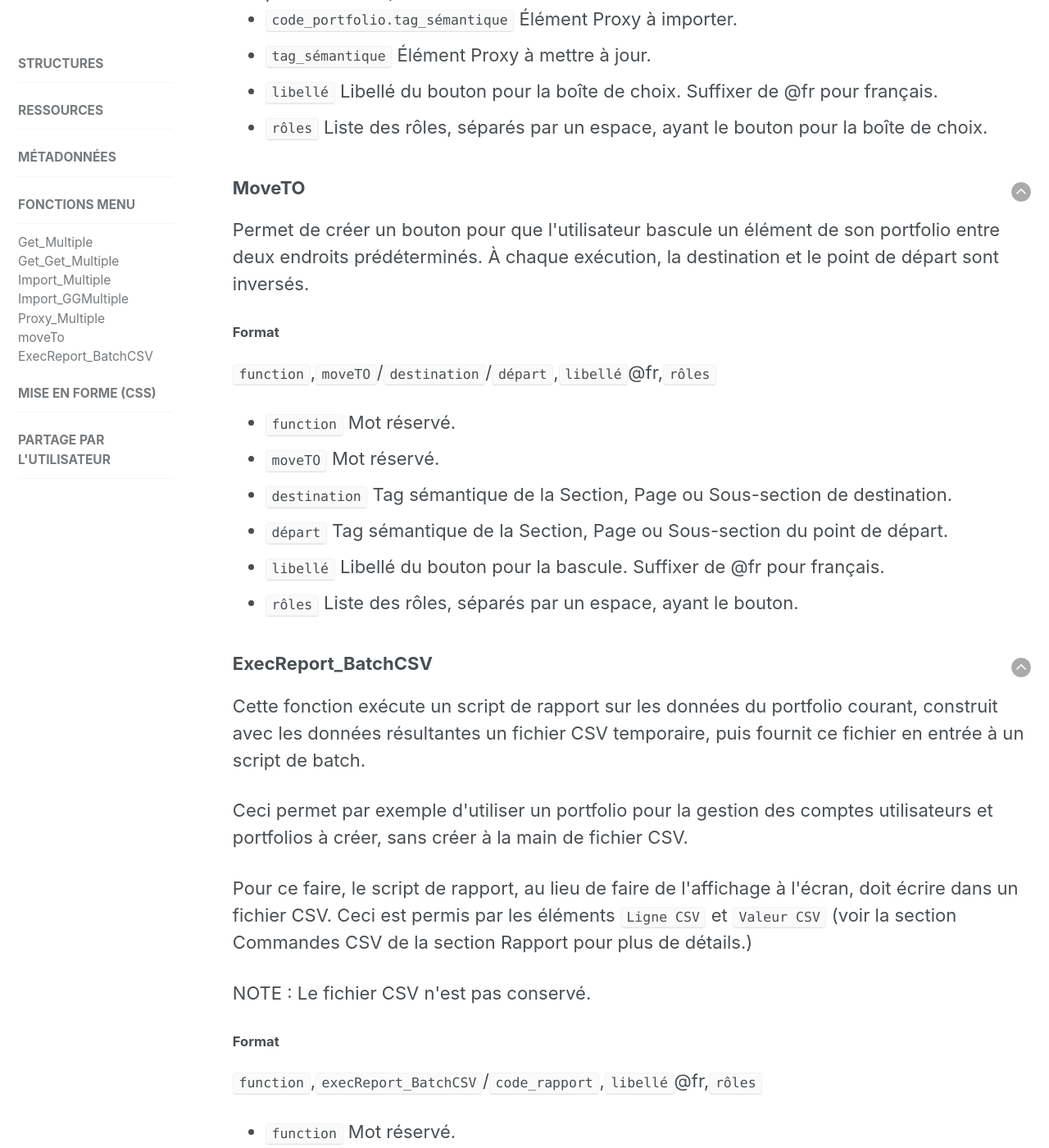
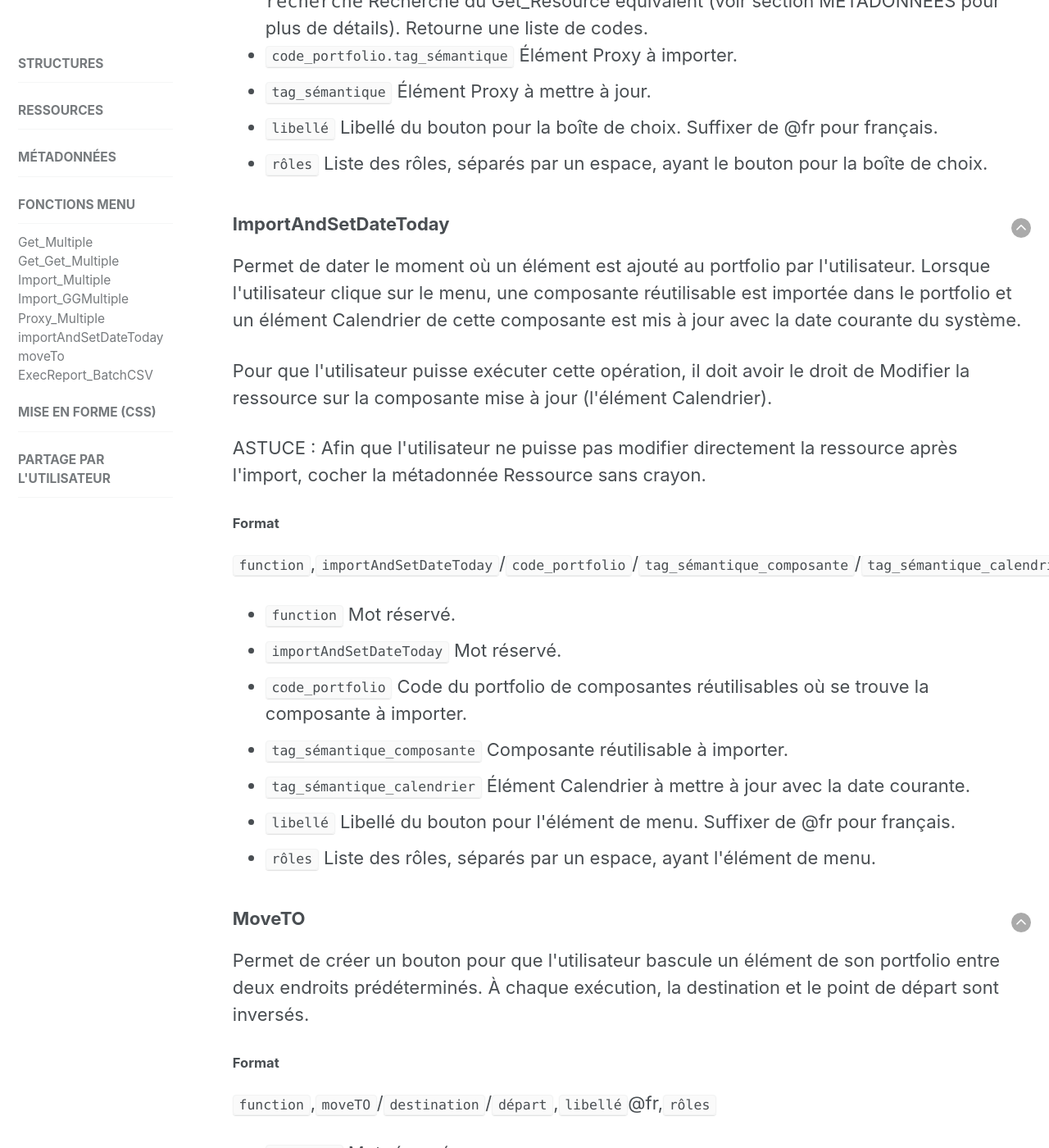
Before and after one commit to karutaproject/karuta-frontend-documentation, a Jekyll site: the page built from _pages/functions_fr.html, in a window 1280 px wide and 1400 px high, scrolled down 5665 px. Shown: the whole window at 82% size. Built offline with Jekyll 4.4.1, drawn with Linux system fonts in a browser that asks for light colours; some of the changed text lies outside the part shown.

Commit message:
ajout importAndSetToday

```diff
--- a/_data/navigation.yml
+++ b/_data/navigation.yml
@@ -701,11 +701,12 @@ functions_fr:
         url: /functions_fr/#import_ggmultiple
       - title: "Proxy_Multiple"
         url: /functions_fr/#proxy_multiple
+      - title: "importAndSetDateToday"
+        url: /functions_fr/#importAndSetDateToday
       - title: "moveTo"
         url: /functions_fr/#moveTO
       - title: "ExecReport_BatchCSV"
         url: /functions_fr/#execReport_BatchCSV
-
   - title: Mise en forme (CSS)
     url: /css_fr/
   - title: Partage par l'utilisateur
--- a/_pages/functions_fr.html
+++ b/_pages/functions_fr.html
@@ -12,6 +12,7 @@ sidebar:
 	<li><code><a href='#import_multiple'>Import_Multiple</a></code></li>
 	<li><code><a href='#import_ggmultiple'>Import_GGMultiple</a></code></li>
 	<li><code><a href='#proxy_multiple'>Proxy_Multiple</a></code></li>
+	<li><code><a href='#importAndSetDateToday'>ImportAndSetDateToday</a></code></li>
 	<li><code><a href='#moveTO'>MoveTO</a></code></li>
 	<li><code><a href='#execReport_BatchCSV'>ExecReport_BatchCSV</a></code></li>
 </ul>
@@ -261,6 +262,47 @@ sidebar:
 
 <article>
 	<a style='float:right' href='#top'><img src='../assets/img/arrow-up.png'/></a>
+	<h3 id='importAndSetDateToday'>ImportAndSetDateToday</h3>
+	<p>
+		Permet de dater le moment où un élément est ajouté au portfolio par l'utilisateur. Lorsque
+		l'utilisateur clique sur le menu, une composante réutilisable est importée dans le portfolio
+		et un élément Calendrier de cette composante est mis à jour avec la date courante du système.
+	</p>
+	<p>
+		Pour que l'utilisateur puisse exécuter cette opération, il doit avoir le droit de Modifier la
+		ressource sur la composante mise à jour (l'élément Calendrier).
+	</p>
+	<p>
+		ASTUCE&nbsp;: Afin que l'utilisateur ne puisse pas modifier directement la ressource
+		après l'import, cocher la métadonnée Ressource sans crayon.
+	</p>
+	<h4>Format</h4>
+	<p><code>function</code>,<code>importAndSetDateToday</code>/<code>code_portfolio</code>/<code>tag_sémantique_composante</code>/<code>tag_sémantique_calendrier</code>,<code>libellé</code>@fr,<code>rôles</code>
+	</p>
+	<ul>
+		<li><code>function</code> Mot réservé.</li>
+		<li><code>importAndSetDateToday</code> Mot réservé.</li>
+		<li>
+			<code>code_portfolio</code> Code du portfolio de composantes réutilisables où se trouve la
+			composante à importer.
+		</li>
+		<li><code>tag_sémantique_composante</code> Composante réutilisable à importer.</li>
+		<li>
+			<code>tag_sémantique_calendrier</code> Élément Calendrier à mettre à jour avec la date
+			courante.
+		</li>
+		<li>
+			<code>libellé</code> Libellé du bouton pour l'élément de menu. Suffixer de @fr pour
+			français.
+		</li>
+		<li>
+			<code>rôles</code> Liste des rôles, séparés par un espace, ayant l'élément de menu.
+		</li>
+	</ul>
+</article>
+
+<article>
+	<a style='float:right' href='#top'><img src='../assets/img/arrow-up.png'/></a>
 	<h3 id='moveTO'>MoveTO</h3>
 	<p>
 		Permet de créer un bouton pour que l'utilisateur bascule un élément de son portfolio entre deux
```
